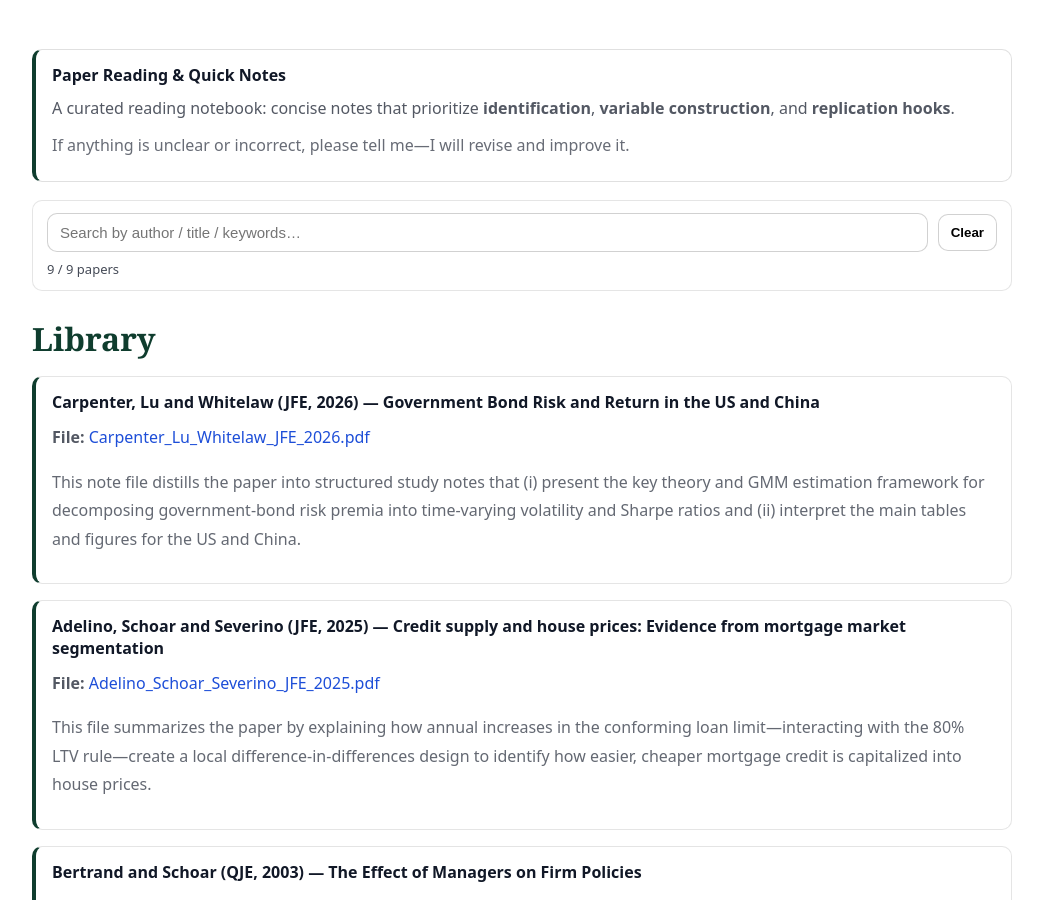
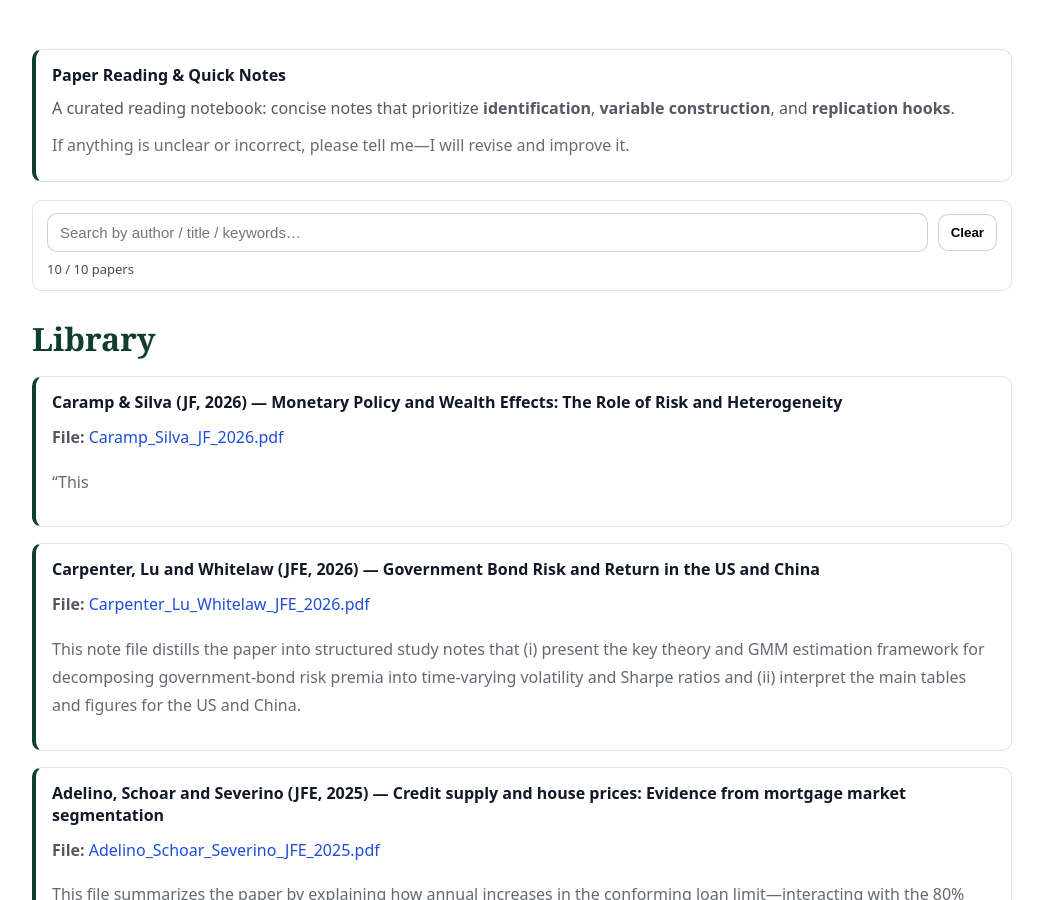
Before and after one commit to yaxinzn/study-archive, a Jekyll site: the page built from reading/index.md, in a window 1280 px wide and 900 px high, scrolled down 498 px. Shown: the whole window, without its empty margins (118-1161 px from the left). Built offline with Jekyll 4.4.1, drawn with Linux system fonts in a browser that asks for light colours.

Commit message:
Reading: add/update Caramp_Silva_JF_2026.pdf

```diff
--- a/_data/reading.yml
+++ b/_data/reading.yml
@@ -1,3 +1,7 @@
+- title: "Caramp & Silva (JF, 2026) — Monetary Policy and Wealth Effects: The Role of Risk and Heterogeneity"
+  file: "Caramp_Silva_JF_2026.pdf"
+  desc: "“This"
+
 - title: "Carpenter, Lu and Whitelaw (JFE, 2026) — Government Bond Risk and Return in the US and China"
   file: "Carpenter_Lu_Whitelaw_JFE_2026.pdf"
   desc: "This note file distills the paper into structured study notes that (i) present the key theory and GMM estimation framework for decomposing government-bond risk premia into time-varying volatility and Sharpe ratios and (ii) interpret the main tables and figures for the US and China."
```
Also changed, not shown: 1 other file.
